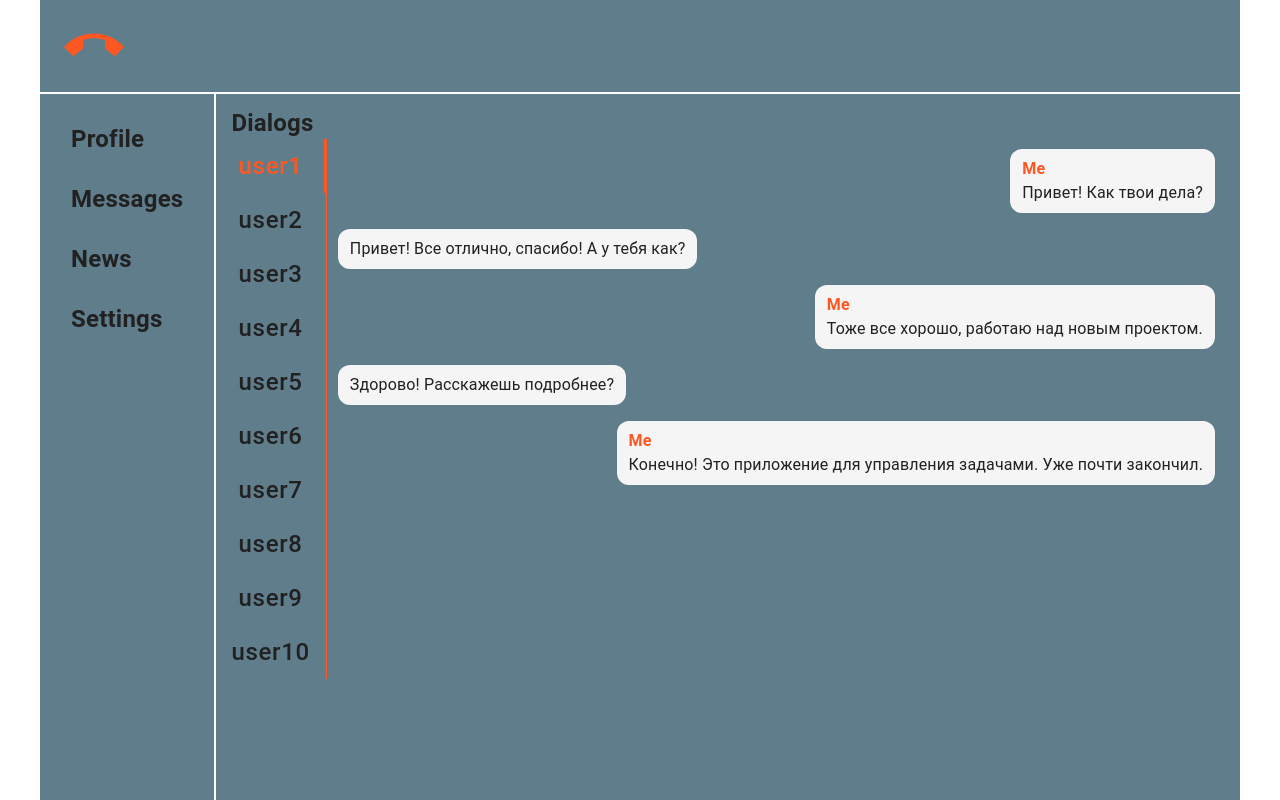
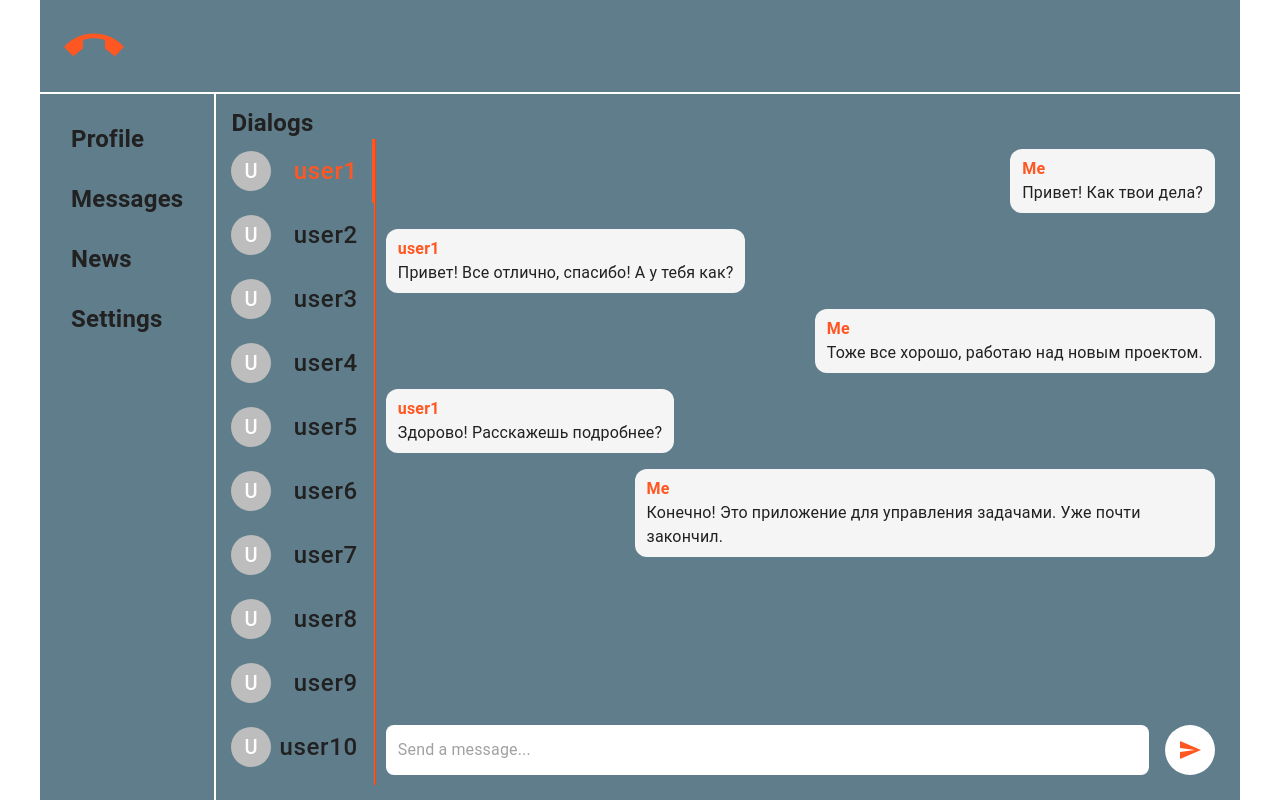
Before and after one commit to YafkaKo/React-Samurai, a React (Create React App) app: page /dialogs/1 in a window 1280 px wide. Built offline with nearby package versions, Linux system fonts and the light colour scheme; the HTML template or start-up script is replaced by a standard one.

Commit message:
31.Ref,OnClick,VirtualDOM

```diff
--- a/src/App.js
+++ b/src/App.js
@@ -1,22 +1,23 @@
-import React from 'react';
-import {Container, Box, CssBaseline} from "@mui/material"
-import {ThemeProvider} from '@mui/material/styles';
-import socialNetworkTheme from './SocialNetworkTheme'
-import {BrowserRouter, Route, Routes} from "react-router-dom";
+import React from 'react'
+import {Box, Container} from '@mui/material'
+import {Route, Routes} from 'react-router-dom'
 
-import Header from "./Components/Header/Header";
-import Sidebar from "./Components/Sidebar/Sidebar";
-import Profile from "./Components/Profile/Profile";
-import Dialogs from "./Components/Dialogs/Dialogs";
+import Header from './Components/Header/Header'
+import Sidebar from './Components/Sidebar/Sidebar'
+import Profile from './Components/Profile/Profile'
+import Dialogs from './Components/Dialogs/Dialogs'
 
 function App(props) {
     const {ProfilePage,DialogsPage} = props.state
     return (
 
-        <BrowserRouter>
-            <CssBaseline />
-            <ThemeProvider theme={socialNetworkTheme}>
-                <Container disableGutters sx={{bgcolor: "secondary.main",fontSize: 24,minHeight: "100vh",display:"flex",flexDirection: "column"}}>
+
+                <Container disableGutters sx={{
+                    bgcolor: 'secondary.main',
+                    fontSize: 24,
+                    minHeight: '100vh',
+                    display: 'flex',
+                    flexDirection: 'column'}}>
                 <Header/>
                     <Box sx={{p: 0, display: "flex",flexGrow: "1"}}>
                         <Sidebar/>
@@ -29,8 +30,7 @@ function App(props) {
                         </Routes>
                     </Box>
                 </Container>
-            </ThemeProvider>
-        </BrowserRouter>
+
     );
 }
 
--- a/src/Components/Dialogs/Dialogs.jsx
+++ b/src/Components/Dialogs/Dialogs.jsx
@@ -1,56 +1,110 @@
-import React from 'react';
-import {Box, Divider, Stack, Tab, Tabs, Typography} from "@mui/material";
-import {useNavigate, useParams} from "react-router-dom";
-import Messages from "./Messages/Messages";
+import React, {useEffect, useRef} from 'react'
+import {Avatar, Box, Divider, IconButton, Input, Stack, Tab, Tabs, Typography} from '@mui/material'
+import {useNavigate, useParams} from 'react-router-dom'
+import Messages from './Messages/Messages'
+import SendIcon from '@mui/icons-material/Send'
 
 
 export default function Dialogs(props) {
 
-    const {chats} = props.Dialogs;
+  const {chats} = props.Dialogs
 
-    const navigate = useNavigate();
+  const navigate = useNavigate()
+  const textareaRef = useRef(null)
+  const {chatId} = useParams()
+  const [chatUser, setChatUser] = React.useState(chatId ? parseInt(chatId) : false)
+  const [messages, setMessages] = React.useState([])
+  const [inputValue, setInputValue] = React.useState('')
+  let activeChat = undefined
 
-    const {chatId} = useParams(); // Получаем chatId из URL
-    const [chatUser, setChatUser] = React.useState(chatId ? parseInt(chatId) : false);
+  if (typeof chatUser === 'number') {
+    activeChat = chats.find((chat) => chat.id === chatUser)
+  }
+
+  useEffect(() => {
+    if (activeChat) {
+      setMessages(activeChat.messages)
+    }
+  }, [activeChat]) // Зависимость от activeChat
+
+  useEffect(() => {
+    if (textareaRef.current && activeChat) {
+      textareaRef.current.focus()
+    }
+  }, [activeChat]) // Зависимость от activeChat
 
   const handleChange = (event, chatUser) => {
     ++chatUser
-        setChatUser(chatUser);
-        navigate(`/dialogs/${chatUser}`);
-    };
-
-    let activeChat = undefined;
-    if (typeof chatUser === 'number') {
-        activeChat = chats.find((chat) => chat.id === chatUser );
+    setChatUser(chatUser)
+    navigate(`/dialogs/${chatUser}`)
   }
 
+  function handleMessage() {
+
+    let newMessage = {
+      id: messages.length + 1,
+      text: inputValue,
+      timestamp: new Date().toISOString(),
+      isMyMessage: true
+    }
+    console.log(newMessage)
+    setMessages([...messages, newMessage])
+  }
+
+  function handleInput(event) {
+    setInputValue(event.target.value)
+  }
 
   return (
     <Box sx={{
-            width: "100%",
-            padding: "15px",
+      width: '100%',
+      padding: '15px',
+      display: 'flex',
+      flexDirection: 'column'
     }}>
-            <Typography sx={{fontWeight: "bold"}} variant="h4" component="h4">Dialogs</Typography>
-            <Stack direction="row" divider={<Divider orientation="vertical" flexItem
-                                                     sx={{ml: 0,width: "2px", backgroundColor: "primary.main"}}/>}>
-                <Tabs value={chatUser-1} onChange={handleChange} orientation="vertical" scrollButtons="auto"
+      <Typography sx={{fontWeight: 'bold'}} variant="h4" component="h4">Dialogs</Typography>
+      <Stack direction="row" sx={{flexGrow: '1'}} divider={<Divider orientation="vertical" flexItem
+                                                                    sx={{
+                                                                      ml: 0,
+                                                                      width: '2px',
+                                                                      backgroundColor: 'primary.main'
+                                                                    }}/>}>
+        <Tabs value={chatUser - 1} onChange={handleChange} orientation="vertical" scrollButtons="auto"
               aria-label="basic tabs example">
           {chats.map((chat) => (
-                        <Tab key={chat.id} label={chat.nickname} sx={{
+            <Tab key={chat.id}
+                 label={<><Avatar>{chat.avatar = chat.nickname.slice(0, 1).toUpperCase()}</Avatar>{chat.nickname}</>}
+                 sx={{
                    fontSize: 24,
-                            color: "text.primary",
+                   color: 'text.primary',
                    pl: 0,
+                   display: 'flex',
+                   flexDirection: 'row',
+                   gap: 1,
+                   justifyContent: 'space-between'
+
                  }}/>
           ))}
         </Tabs>
-                <Box sx={{flexGrow: 1, padding: "10px"}}>
+        <Box sx={{display: 'flex', flexGrow: 1, padding: '10px'}}>
           {activeChat ? (
-                        <Messages activeChat={activeChat} />
+            <Stack direction="column" sx={{flexGrow: '1'}}>
+              <Messages messages={messages} nickname={activeChat.nickname}/>
+              <Stack direction="row" spacing={2}>
+                <Input onChange={handleInput} multiline placeholder="Send a message..." fullWidth value={inputValue}/>
+                <IconButton onClick={() => handleMessage()} sx={{
+                  width: '50px',
+                  height: '50px',
+                  borderRadius: '50%',
+                  backgroundColor: '#FFFFFF'
+                }}><SendIcon/></IconButton>
+              </Stack>
+            </Stack>
           ) : (
-                        <Typography variant="h4" sx={{textAlign: "center"}}>Select a chat to start messaging</Typography>
+            <Typography variant="h4" sx={{textAlign: 'center'}}>Select a chat to start messaging</Typography>
           )}
         </Box>
       </Stack>
     </Box>
-    );
+  )
 };
--- a/src/Components/Dialogs/Messages/Messages.jsx
+++ b/src/Components/Dialogs/Messages/Messages.jsx
@@ -1,10 +1,10 @@
-import React from 'react';
-import {Box, Stack, Typography} from "@mui/material";
+import React from 'react'
+import {Box, Stack, Typography} from '@mui/material'
 
 function Messages(props) {
-    const {messages} = props.activeChat;
+    const {messages,nickname} = props
     return (
-        <Stack spacing={2}>
+        <Stack spacing={2} sx={{flexGrow: '1'}}>
 
             {messages.map((message) => (
                 <Box
@@ -19,7 +19,7 @@ function Messages(props) {
                     }}
                 >
                     <Typography sx={{display: "block", textAlign: "left", fontWeight: "600", color: "primary.main"}}>
-                        {message.isMyMessage ? "Me" : message.nickname}
+                        {message.isMyMessage ? "Me" : nickname}
                     </Typography>
                     <Typography>{message.text}</Typography>
                 </Box>
--- a/src/SocialNetworkTheme.js
+++ b/src/SocialNetworkTheme.js
@@ -1,4 +1,4 @@
-import { createTheme } from '@mui/material/styles';
+import {createTheme} from '@mui/material/styles'
 
 const socialNetworkTheme = createTheme({
   palette: {
@@ -90,6 +90,17 @@ const socialNetworkTheme = createTheme({
         },
       },
     },
+    MuiIconButton: {
+      styleOverrides: {
+        root: {
+          borderRadius: '50%', // Круглая форма
+          backgroundColor: '#ffffff', // Белый фон
+          '&:hover': {
+            backgroundColor: '#F5F5F5', // Серый фон при наведении
+          },
+        },
+      },
+    },
     MuiAppBar: {
       styleOverrides: {
         root: {
@@ -107,16 +118,30 @@ const socialNetworkTheme = createTheme({
         },
       },
     },
-        MuiTextField: {
+    MuiInputBase: {
       styleOverrides: {
         root: {
-                    '& .MuiOutlinedInput-root': {
-                        borderRadius: '8px', // Закругленные углы текстовых полей
+          borderRadius: '8px', // Закругленные углы для Input
+          padding: '10px', // Отступы для Input
+          fontSize: '1rem', // Размер шрифта
+          lineHeight: '1.5', // Межстрочный интервал
+          backgroundColor: '#FFFFFF',
+          border: '2px solid transparent',
+          transition: "transform 200ms cubic-bezier(0.0, 0, 0.2, 1) 0ms",
+          '&::after': {
+            display: "none"
+          },
+          '&::before': {
+            display: "none"
+          },
+          '&.Mui-focused': {
+            border: '2px solid #FF5722',
+            transition: "transform 200ms cubic-bezier(0.0, 0, 0.2, 1) 0.5ms",
           },
         },
       },
     },
   },
-});
+})
 
-export default socialNetworkTheme;
+export default socialNetworkTheme
--- a/src/index.js
+++ b/src/index.js
@@ -1,11 +1,20 @@
-import React from 'react';
-import ReactDOM from 'react-dom/client';
-import App from './App';
-import state from "./State";
+import React from 'react'
+import ReactDOM from 'react-dom/client'
+import App from './App'
+import state from './State'
+import {CssBaseline} from '@mui/material'
+import socialNetworkTheme from './SocialNetworkTheme'
+import {BrowserRouter} from 'react-router-dom'
+import {ThemeProvider} from '@mui/material/styles'
 
-const root = ReactDOM.createRoot(document.getElementById('root'));
+const root = ReactDOM.createRoot(document.getElementById('root'))
 root.render(
   <React.StrictMode>
-    <App state={state}/>
+    <BrowserRouter>
+      <CssBaseline/>
+      <ThemeProvider theme={socialNetworkTheme}>
+        <App state={state}/>
+      </ThemeProvider>
+    </BrowserRouter>
   </React.StrictMode>
-);
+)
```
Also changed, not shown: src/Components/Profile/MyPosts/MyPosts.jsx (+23 -22 lines). Lines whose indentation alone changed are shown as unchanged.
